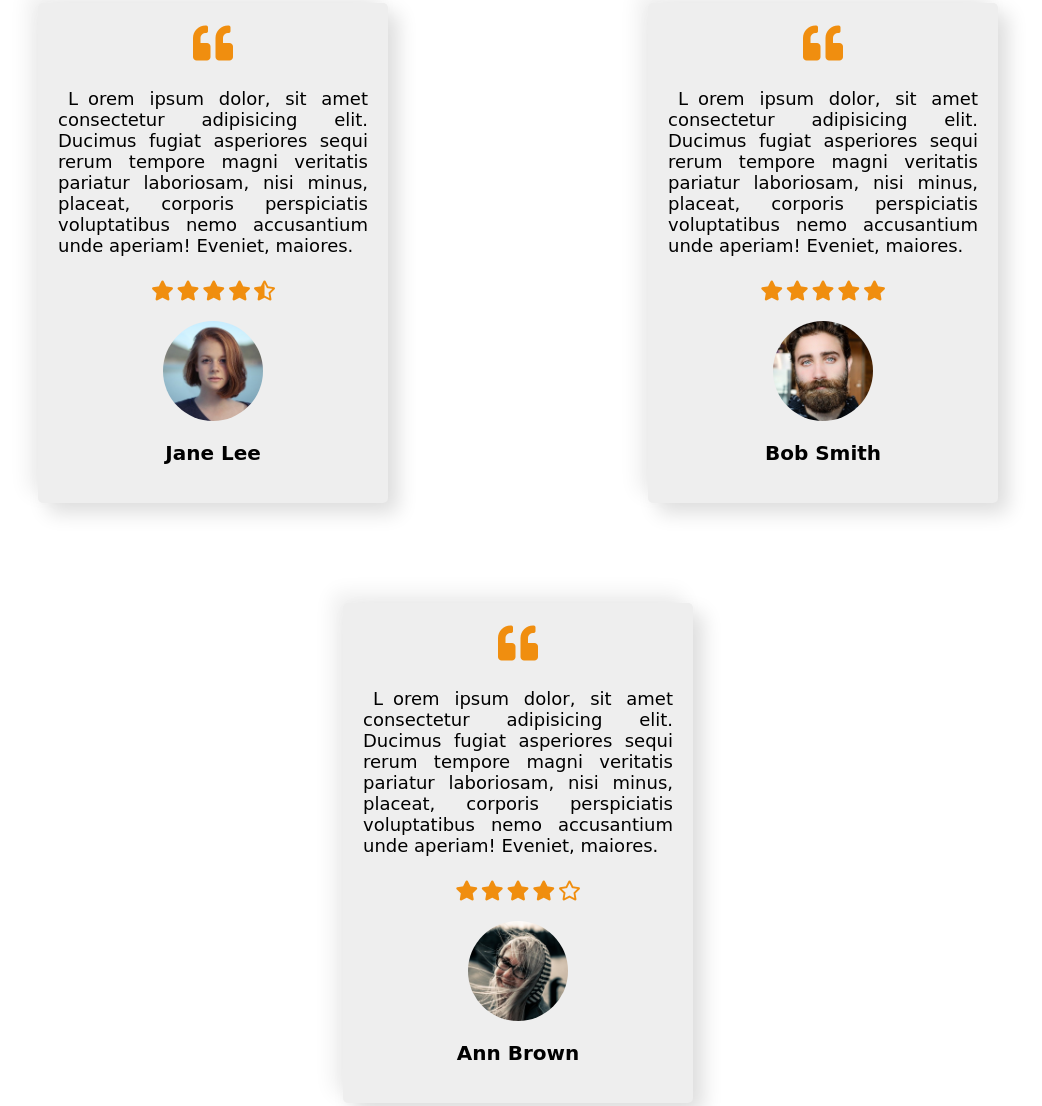
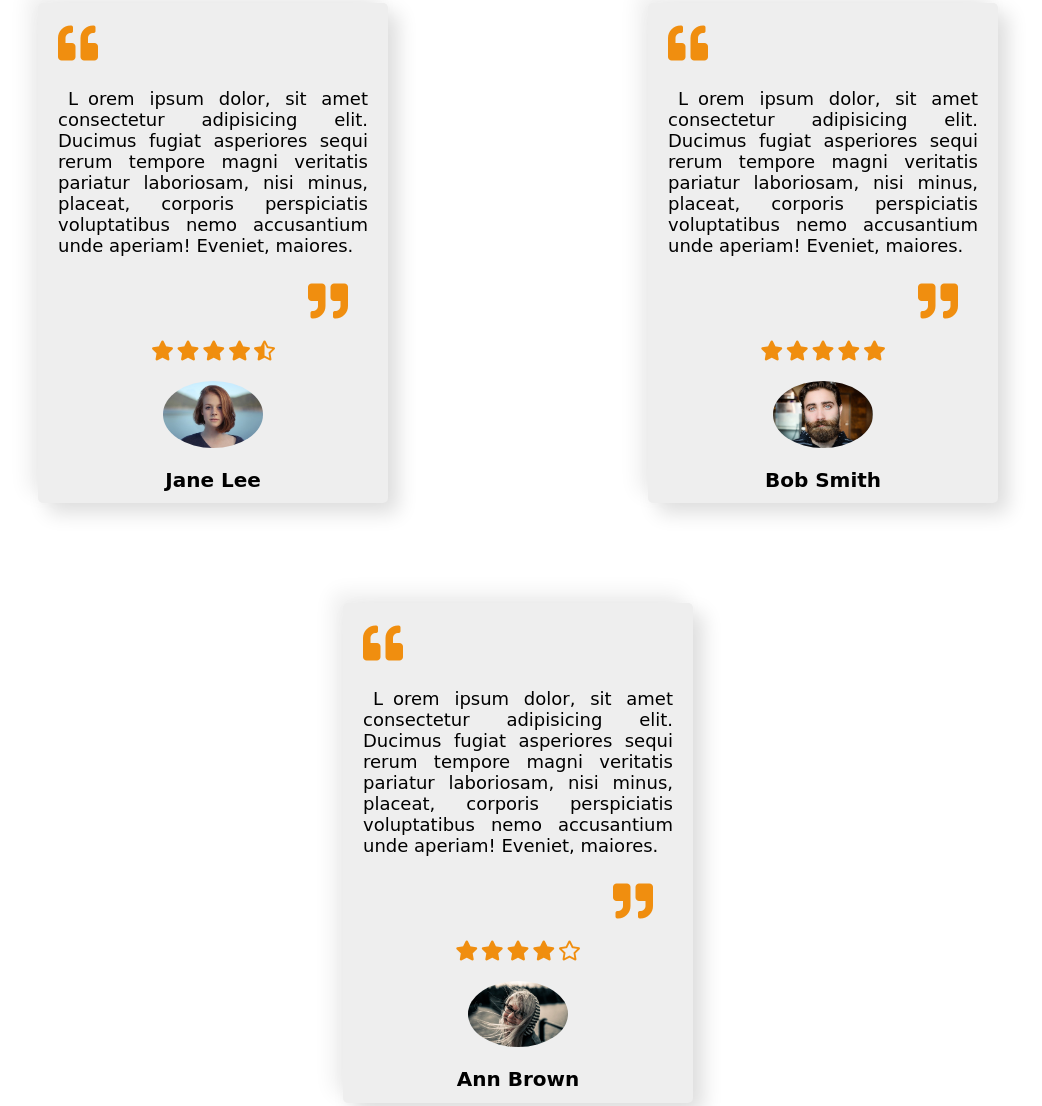
Before and after one commit to HughMorris01/Creative_Design, a plain HTML site: page index.html in a window 1280 px wide. Shown: the part 1040-2146 px from the top of the page, without its empty margins (122-1164 px from the left). Drawn offline with Linux system fonts and the light colour scheme; a web font is replaced by a local one.

Commit message:
Fix Customer Quotes

```diff
--- a/index.html
+++ b/index.html
@@ -32,6 +32,7 @@
                 <div class="customer-card">
                     <i class="fas fa-quote-left"></i>
                     <p class="customer-text">Lorem ipsum dolor, sit amet consectetur adipisicing elit. Ducimus fugiat asperiores sequi rerum tempore magni veritatis pariatur laboriosam, nisi minus, placeat, corporis perspiciatis voluptatibus nemo accusantium unde aperiam! Eveniet, maiores.</p>
+                    <i class="fas fa-quote-right"></i>
                     <div class="customer-rating">
                         <i class="fas fa-star"></i>
                         <i class="fas fa-star"></i>
@@ -45,6 +46,7 @@
                 <div class="customer-card">
                     <i class="fas fa-quote-left"></i>
                     <p class="customer-text">Lorem ipsum dolor, sit amet consectetur adipisicing elit. Ducimus fugiat asperiores sequi rerum tempore magni veritatis pariatur laboriosam, nisi minus, placeat, corporis perspiciatis voluptatibus nemo accusantium unde aperiam! Eveniet, maiores.</p>
+                    <i class="fas fa-quote-right"></i>
                     <div class="customer-rating">
                         <i class="fas fa-star"></i>
                         <i class="fas fa-star"></i>
@@ -58,6 +60,7 @@
                 <div class="customer-card">
                     <i class="fas fa-quote-left"></i>
                     <p class="customer-text">Lorem ipsum dolor, sit amet consectetur adipisicing elit. Ducimus fugiat asperiores sequi rerum tempore magni veritatis pariatur laboriosam, nisi minus, placeat, corporis perspiciatis voluptatibus nemo accusantium unde aperiam! Eveniet, maiores.</p>
+                    <i class="fas fa-quote-right"></i>
                     <div class="customer-rating">
                         <i class="fas fa-star"></i>
                         <i class="fas fa-star"></i>
--- a/style.css
+++ b/style.css
@@ -176,10 +176,21 @@ html {
     align-self: flex-start;
 }
 
-.fa-quote-left {
+.fa-quote-left, .fa-quote-right {
     font-size: 4rem;
     color: #f08e0f;
 }
+
+.fa-quote-left {
+    align-self: flex-start;
+}
+
+.fa-quote-right {
+    align-self: flex-end;
+    margin-right: 2rem;
+    margin-bottom: 2rem;
+}
+
 
 .customer-text {
     font-size: 1.8rem;
```
